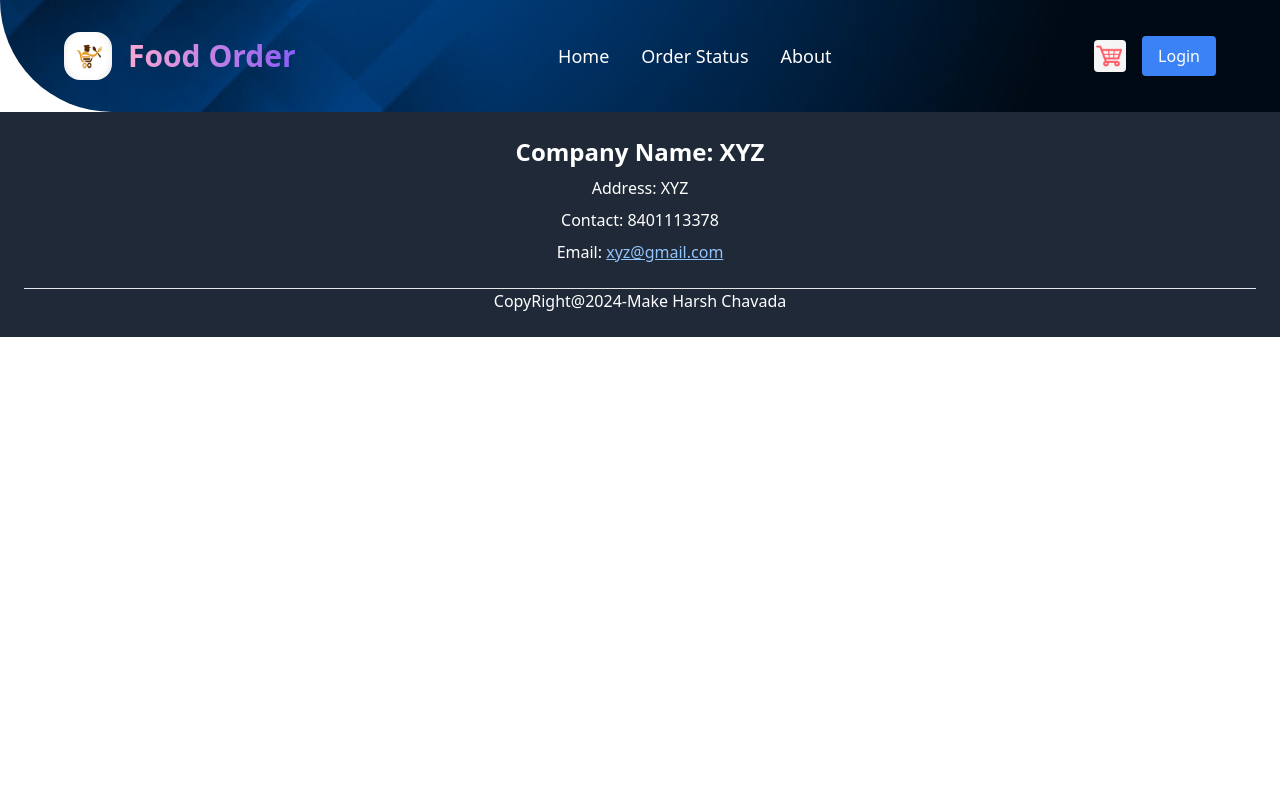
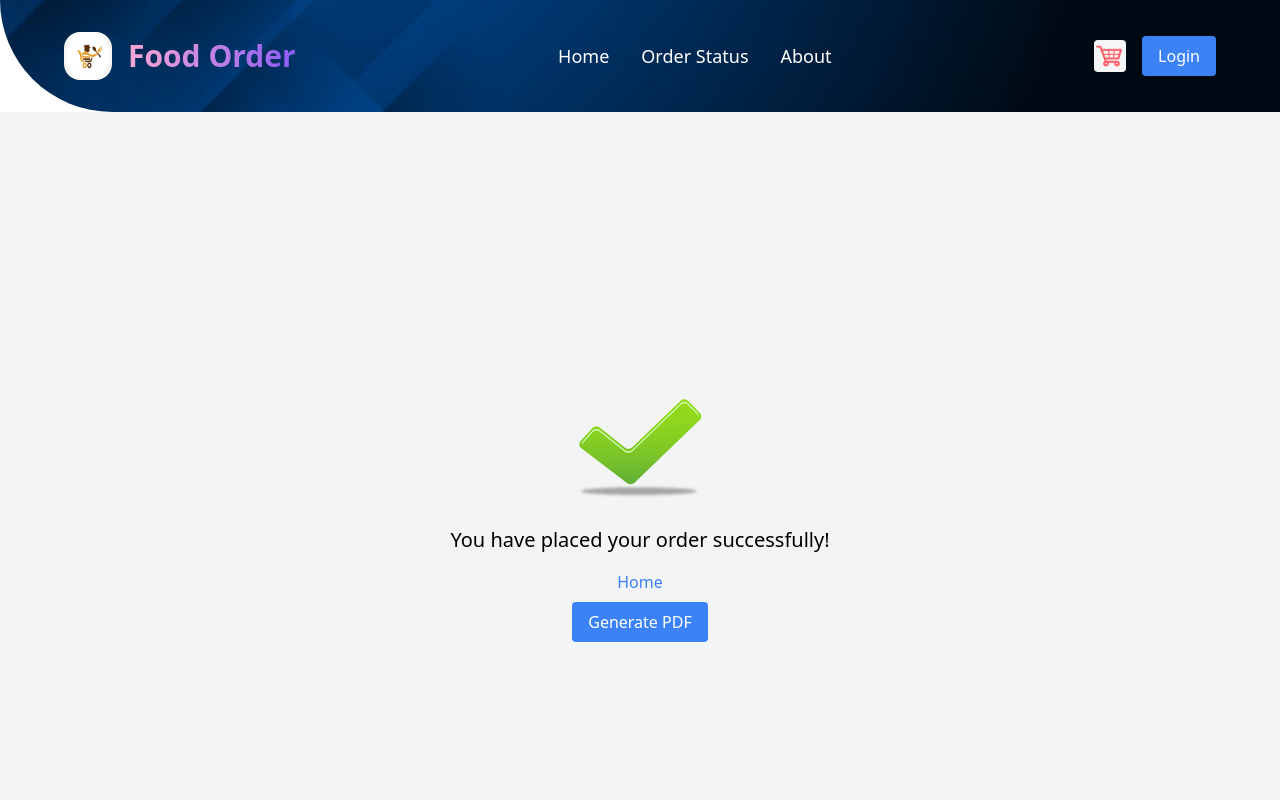
Before and after one commit to Harsh122002/foodorderFrontend, a React (Create React App) app: page /Success in a window 1280 px wide. Shown: the top 800 px of the page. Built offline with nearby package versions, Linux system fonts and the light colour scheme.

Commit message:
pdf download ui.

```diff
--- a/src/App.js
+++ b/src/App.js
@@ -20,13 +20,17 @@ import { CartPage } from "./pages/CartPage";
 import { CartProvider } from "./pages/CartContext";
 import OrderPlace from "./pages/orderPlace";
 import { TotalAmountProvider } from "./pages/TotalAmountContext";
+import Success from "./pages/success";
+import { OrderProvider } from "./pages/OrderContext";
 
 function App() {
   return (
     <Router>
       <CartProvider>
         <TotalAmountProvider>
-          <AppContent />
+          <OrderProvider>
+            <AppContent />
+          </OrderProvider>
         </TotalAmountProvider>
       </CartProvider>
     </Router>
@@ -54,6 +58,7 @@ function AppContent() {
         <Route path="/adminDashboard" element={<AdminDashboard />} />
         <Route path="/orderPlace" element={<OrderPlace />} />
         <Route path="/cart" element={<CartPage />} />
+        <Route path="/Success" element={<Success />} />
         <Route path="/" element={<Navigate to="/dashboard" />} />{" "}
         {/* Default to dashboard */}
       </Routes>
--- a/src/pages/CartContext.js
+++ b/src/pages/CartContext.js
@@ -26,9 +26,14 @@ export const CartProvider = ({ children }) => {
   const removeFromCart = (productName) => {
     setCart((prevCart) => prevCart.filter((item) => item.name !== productName));
   };
+  const removeFromCart1 = () => {
+    setCart([]); // Clear the cart by setting it to an empty array
+  };
 
   return (
-    <CartContext.Provider value={{ cart, addToCart, removeFromCart }}>
+    <CartContext.Provider
+      value={{ cart, addToCart, removeFromCart, removeFromCart1 }}
+    >
       {children}
     </CartContext.Provider>
   );
--- /dev/null
+++ b/src/pages/OrderContext.js
@@ -0,0 +1,18 @@
+import React, { createContext, useState, useContext } from "react";
+
+// Create OrderContext
+const OrderContext = createContext();
+
+// Custom hook to use OrderContext
+export const useOrder = () => useContext(OrderContext);
+
+// OrderContext Provider component
+export const OrderProvider = ({ children }) => {
+  const [orderId, setOrderId] = useState(null);
+
+  return (
+    <OrderContext.Provider value={{ orderId, setOrderId }}>
+      {children}
+    </OrderContext.Provider>
+  );
+};
--- a/src/pages/orderPlace.jsx
+++ b/src/pages/orderPlace.jsx
@@ -3,10 +3,12 @@ import { useNavigate } from "react-router-dom";
 import { TotalAmountContext } from "./TotalAmountContext";
 import { CartContext } from "./CartContext";
 import axios from "axios";
+import { useOrder } from "./OrderContext";
 
 export default function OrderPlace() {
   const totalAmount = useContext(TotalAmountContext);
-  const { cart } = useContext(CartContext);
+  const { cart, removeFromCart1 } = useContext(CartContext);
+  const { setOrderId } = useOrder(); // Destructure setOrderId from useOrder hook
   const navigate = useNavigate();
   const [formData, setFormData] = useState({
     name: "",
@@ -53,12 +55,51 @@ export default function OrderPlace() {
     }));
   };
 
-  const handleSubmit = (e) => {
+  const handleSubmit = async (e) => {
     e.preventDefault();
-    if (formData.paymentMethod === "cash") {
-      navigate("/success");
-    } else {
-      navigate("/onlinePayment");
+
+    const orderData = {
+      userId: localStorage.getItem("userId"),
+      name: formData.name,
+      address: formData.address,
+      mobileNumber: formData.mobileNumber,
+      products: cart.map((item) => ({
+        productId: item.productId,
+        name: item.name,
+        quantity: item.qty,
+        price: item.price,
+      })),
+      totalAmount: totalAmount,
+      paymentMethod: formData.paymentMethod,
+    };
+
+    try {
+      const token = localStorage.getItem("token");
+
+      const response = await axios.post(
+        "http://localhost:5000/api/auth/orderDetail",
+        orderData,
+        {
+          headers: {
+            Authorization: `Bearer ${token}`,
+          },
+        }
+      );
+
+      if (response.status === 201) {
+        const { orderId } = response.data;
+        setOrderId(orderId); // Set orderId using setOrderId from useOrder
+        removeFromCart1();
+        if (formData.paymentMethod === "cash") {
+          navigate("/success");
+        } else {
+          navigate("/onlinePayment");
+        }
+      } else {
+        console.error("Order placement failed", response);
+      }
+    } catch (error) {
+      console.error("Error placing order:", error);
     }
   };
 
@@ -103,7 +144,7 @@ export default function OrderPlace() {
           <label className="block text-sm font-medium">Products</label>
           <ul className="border border-gray-300 rounded-md p-2">
             {cart.map((item) => (
-              <li key={item.productId} className="flex justify-between">
+              <li key={item.index} className="flex justify-between">
                 <span>{item.name}</span>
                 <span>Qty: {item.qty}</span>
                 <span>Price: Rs. {item.price}</span>
--- /dev/null
+++ b/src/pages/success.jsx
@@ -0,0 +1,68 @@
+import React, { useState } from "react";
+import { Link } from "react-router-dom";
+import { useOrder } from "./OrderContext"; // Import useOrder hook from your context file
+import axios from "axios";
+
+export default function Success() {
+  const { orderId } = useOrder(); // Access orderId from OrderContext
+  const [loading, setLoading] = useState(false); // State to manage loading state
+
+  async function handleGeneratePdf(orderId) {
+    setLoading(true); // Set loading state to true
+
+    try {
+      const response = await axios.post(
+        "http://localhost:5000/api/auth/generatePdf",
+        { orderId },
+        { responseType: "blob" } // Ensure response type is blob to handle binary data
+      );
+
+      console.log("PDF generated successfully:", response);
+
+      const blob = new Blob([response.data], { type: "application/pdf" });
+      const url = window.URL.createObjectURL(blob);
+
+      // Create a new anchor element
+      const a = document.createElement("a");
+      a.href = url;
+      a.download = `order_${orderId}.pdf`; // Set the file name
+      document.body.appendChild(a); // Append the anchor to the body
+      a.click(); // Programmatically click the anchor to trigger the download
+      document.body.removeChild(a); // Remove the anchor from the document
+
+      setLoading(false); // Set loading state to false after downloading
+    } catch (error) {
+      console.error("Error generating PDF:", error);
+      setLoading(false); // Set loading state to false on error
+    }
+  }
+
+  return (
+    <div className="flex flex-col items-center justify-center h-screen bg-gray-100">
+      <img src="/isuccess.png" alt="Success" className="max-w-full mb-4" />
+      <p className="text-xl mb-4">You have placed your order successfully!</p>
+
+      {orderId && (
+        <div className="mb-2">
+          <p>Your Order ID: {orderId}</p>
+        </div>
+      )}
+
+      <Link to="/" className="text-blue-500 mb-2">
+        Home
+      </Link>
+
+      {/* Conditional rendering based on loading state */}
+      {loading ? (
+        <div className="loader">Loading...</div> // Replace with your loader/spinner component
+      ) : (
+        <button
+          onClick={() => handleGeneratePdf(orderId)} // Pass a function reference here
+          className="bg-blue-500 text-white px-4 py-2 rounded hover:bg-blue-600 transition-colors duration-300"
+        >
+          Generate PDF
+        </button>
+      )}
+    </div>
+  );
+}
```
Also changed, not shown: public/isuccess.png (added).
